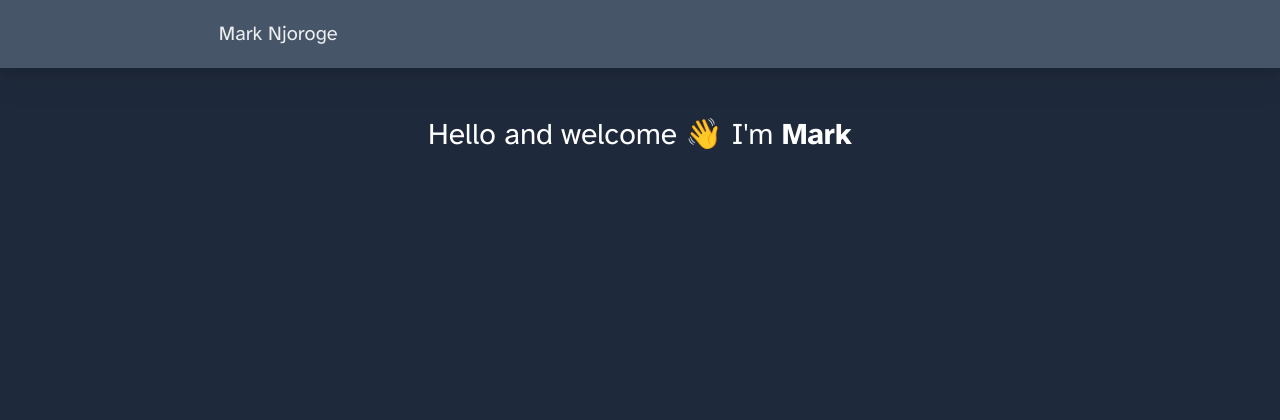
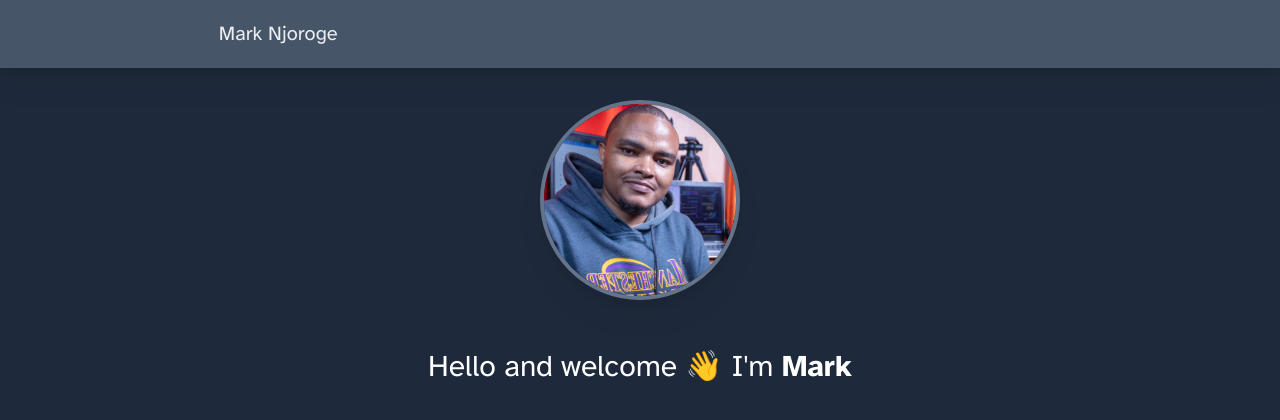
Before and after one commit to Marknjo/next-blog-v2, a Next.js app: page / in a window 1280 px wide. Shown: the top 420 px of the page. Built offline with nearby package versions, Linux system fonts and the light colour scheme.

Commit message:
structure, style & implement ProfileImg component

```diff
--- a/src/app/layout.tsx
+++ b/src/app/layout.tsx
@@ -2,6 +2,7 @@
 import './globals.css';
 import type { Metadata } from 'next';
 import { Atkinson_Hyperlegible } from 'next/font/google';
+import ProfileImg from '@/components/ProfileImg';
 
 const Atkinson = Atkinson_Hyperlegible({
   weight: ['400', '700'],
@@ -22,6 +23,7 @@
     <html lang='en' className='dark'>
       <body className={`${Atkinson.className} dark:bg-slate-800`}>
         <Navbar />
+        <ProfileImg />
         {children}
       </body>
     </html>
--- /dev/null
+++ b/src/components/ProfileImg.tsx
@@ -0,0 +1,16 @@
+import Image from 'next/image';
+
+export default function ProfileImg() {
+  return (
+    <section className='w-full mx-auto'>
+      <Image
+        className='border-4 border-black dark:border-slate-500 drop-shadow-xl shadow-black rounded-full mx-auto mt-8'
+        src='/images/profile-img.jpg'
+        width={200}
+        height={200}
+        priority={true}
+        alt='Mark Njoroge'
+      />
+    </section>
+  );
+}
```
